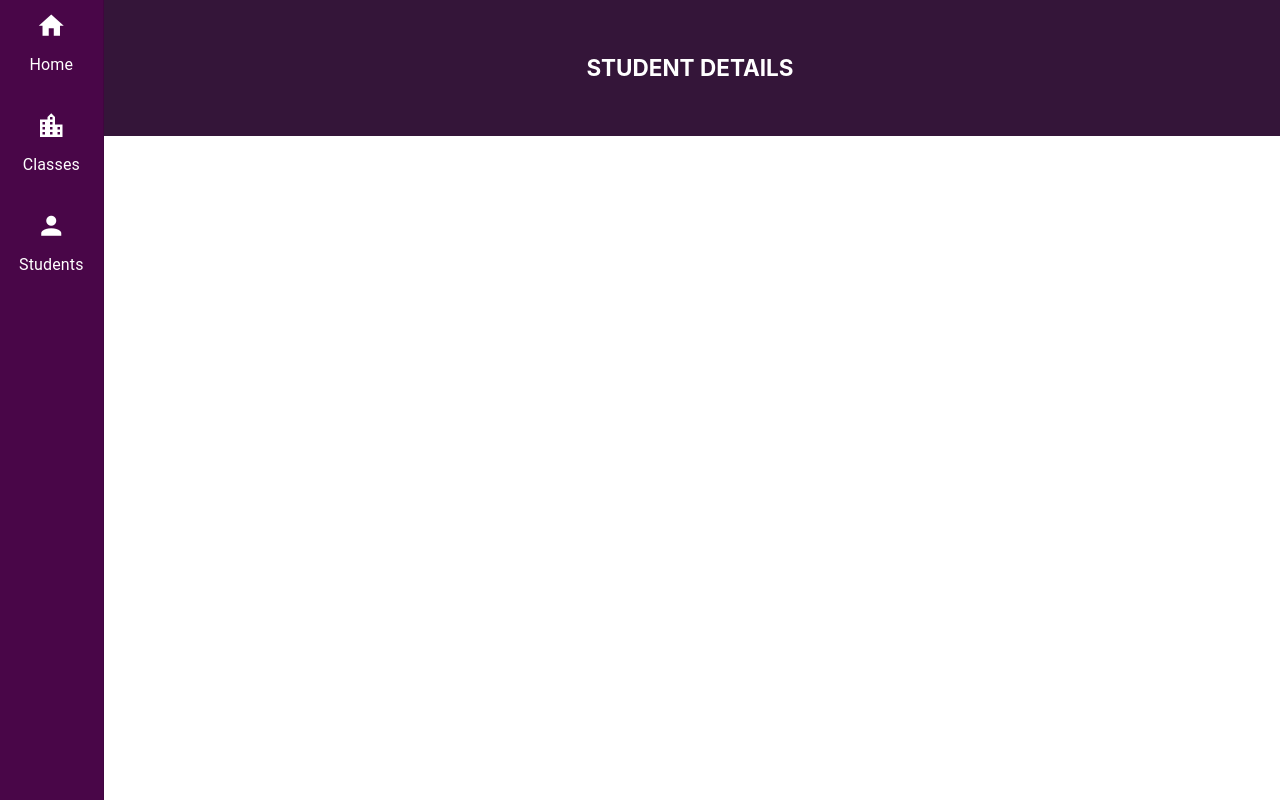
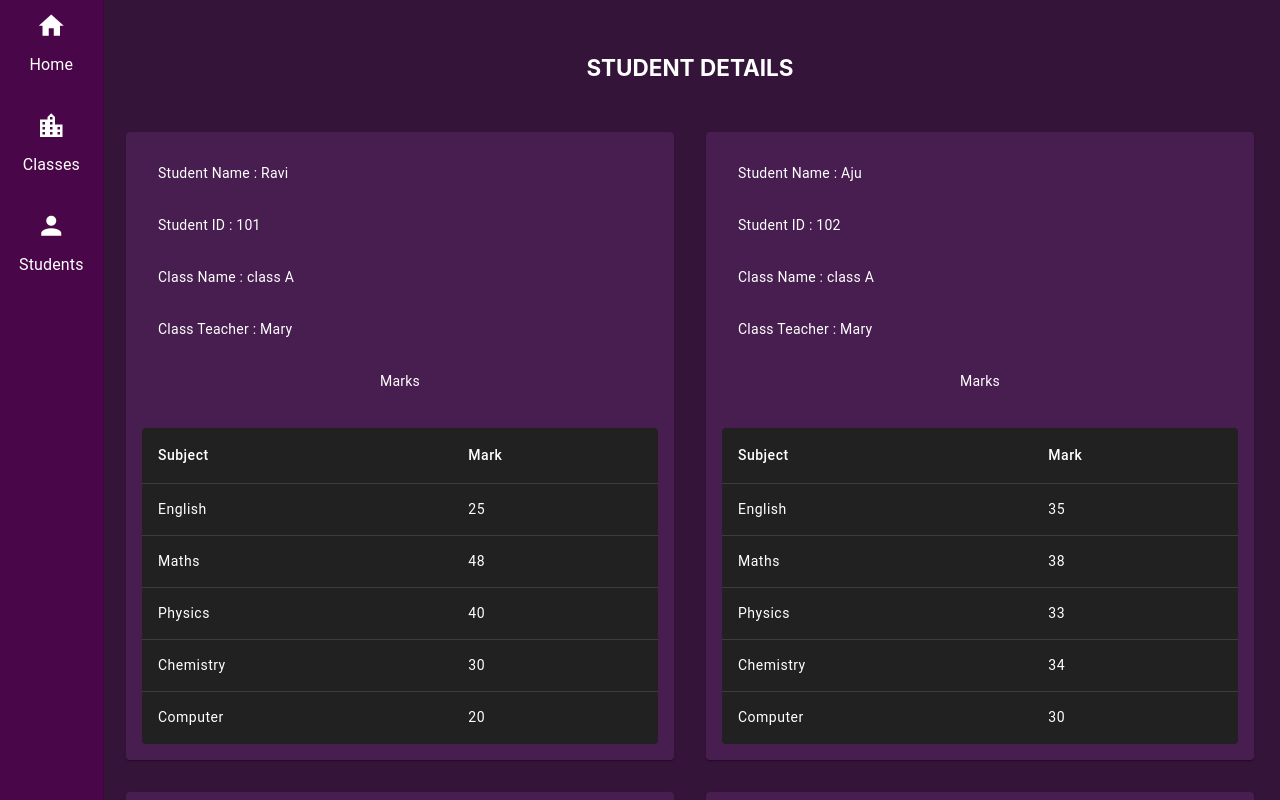
Before and after one commit to AkshayaShaji731/Students-Management-App, a Vue app: page /students in a window 1280 px wide. Shown: the top 800 px of the page. Built offline with nearby package versions, Linux system fonts and the light colour scheme; data requests are answered from the project's data file.

Commit message:
students changed to computed

```diff
--- a/src/pages/StudentsPage.vue
+++ b/src/pages/StudentsPage.vue
@@ -16,7 +16,7 @@
 </template>
 
 <script setup lang="ts">
-import { onMounted, ref } from "vue";
+import { computed, onMounted } from "vue";
 
 import { useRoute } from "vue-router";
 
@@ -25,16 +25,19 @@ import { useStudentStore } from "@/stores/StudentStore";
 import StudentCard from "@/components/StudentCard.vue";
 
 const studentStore = useStudentStore();
-const students = ref(studentStore.students);
 
 const route = useRoute();
 const classId = route.params.id as string;
 
-if (classId != undefined) {
-  students.value = studentStore.students.filter(
-    (student) => student.classId === classId
-  );
-}
+const students = computed(() => {
+  if (classId != undefined) {
+    return studentStore.students.filter(
+      (student) => student.classId === classId
+    );
+  }
+  return studentStore.students;
+});
+console.log(students);
 
 onMounted(async () => {
   const students = await studentStore.fetchStudentDetails();
```
